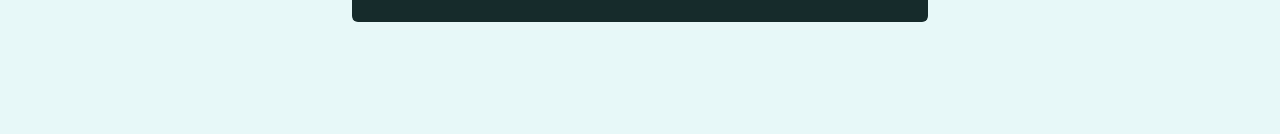
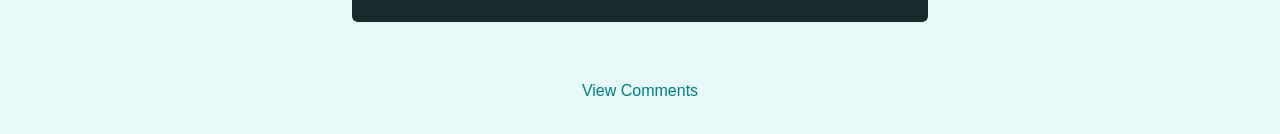
Before and after one commit to afranca/multipage-quotes-react, a React (Create React App) app: page /quotes/q1 in a window 1280 px wide. Shown: the part 490-624 px from the top of the page. Built offline with nearby package versions, Linux system fonts and the light colour scheme; the HTML template or start-up script is replaced by a standard one.

Commit message:
feat: adding View Comments functionality

```diff
--- a/src/pages/QuoteDetails.js
+++ b/src/pages/QuoteDetails.js
@@ -1,7 +1,7 @@
 import React from "react";
-import { Route, useParams } from "react-router-dom";
-import Comments from '../components/comments/Comments';
-import HighlightedQuote from '../components/quotes/HighlightedQuote';
+import { Route, useParams, useHistory, Link } from "react-router-dom";
+import Comments from "../components/comments/Comments";
+import HighlightedQuote from "../components/quotes/HighlightedQuote";
 
 const DUMMY_QUOTES = [
   {
@@ -28,16 +28,24 @@
 
 const QuoteDetails = () => {
   const params = useParams();
+  const history = useHistory();
+  const quote = DUMMY_QUOTES.find((qte) => qte.id === params.quoteId);
 
-  const quote  = DUMMY_QUOTES.find((qte) => qte.id === params.quoteId );
-
-  if (!quote){
-    return <p>No quote found</p>
+  if (!quote) {
+    return <p>No quote found</p>;
   }
 
   return (
     <React.Fragment>
-      <HighlightedQuote text={quote.text} author={quote.author}/>
+      <HighlightedQuote text={quote.text} author={quote.author} />
+      <Route path={`/quotes/${params.quoteId}`} exact>
+        <div className="centered">
+          <Link className="btn--flat" to={`/quotes/${params.quoteId}/comments`}>
+            View Comments
+          </Link>
+        </div>
+      </Route>
+
       <Route path={`/quotes/${params.quoteId}/comments`}>
         <Comments />
       </Route>
```
